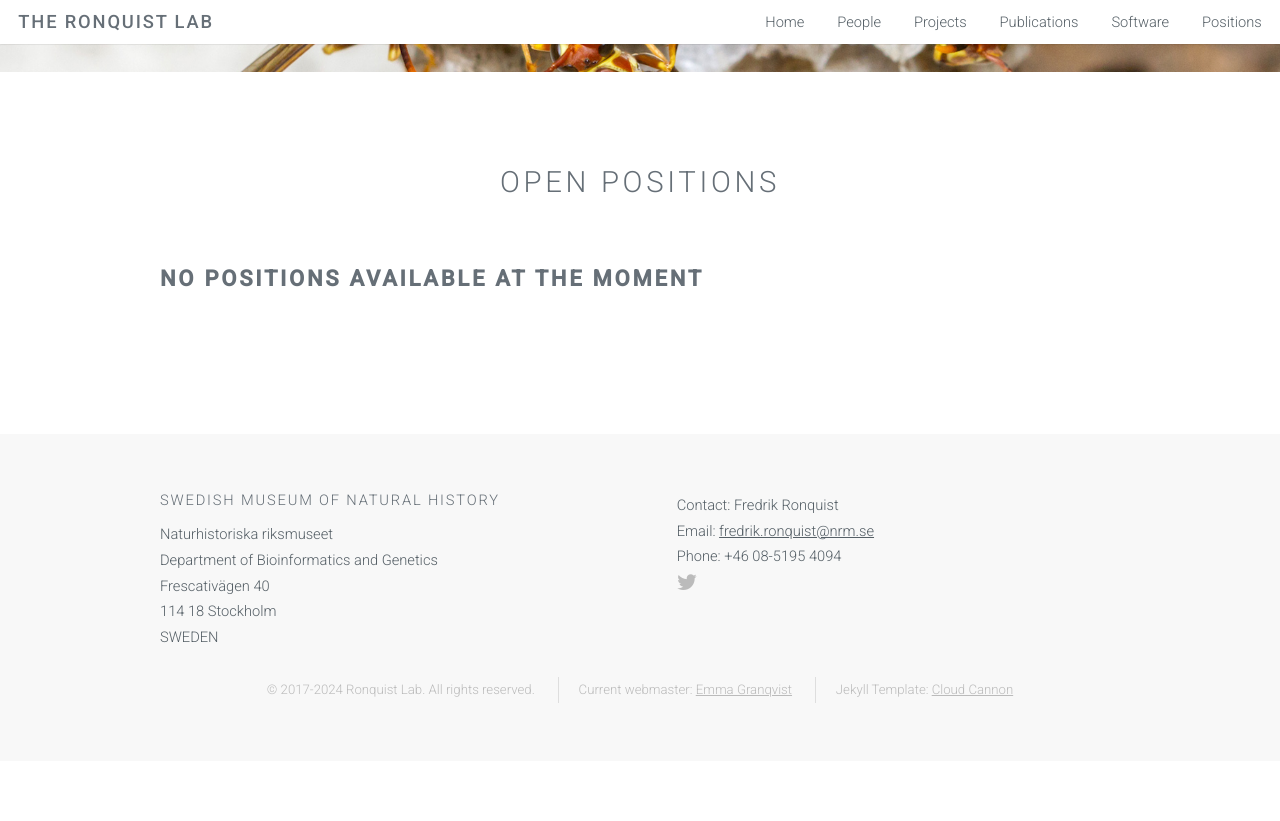
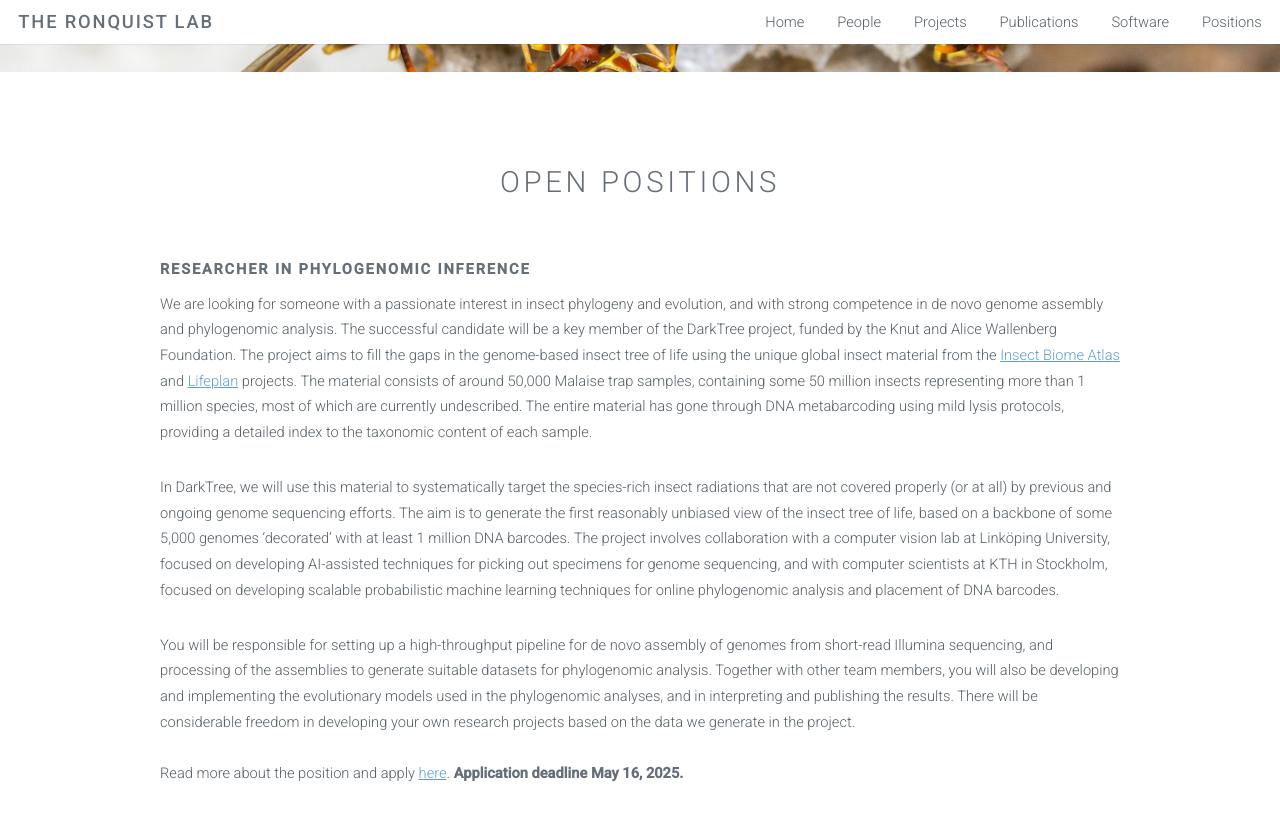
Before and after one commit to ronquistlab/ronquistlab.github.io, a Jekyll site: the page built from positions.html, in a window 1280 px wide and 900 px high, scrolled down 383 px. Shown: the top 821 px of the window. Built offline with Jekyll 4.4.1, drawn with Linux system fonts in a browser that asks for light colours; before the commit the page ends 1144 px from its top, so only the background shows below that.

Commit message:
Added position as researcher in insect phylogenomics

```diff
--- a/positions.html
+++ b/positions.html
@@ -10,12 +10,23 @@ layout: default
       </header>
       <div class="container">
 <!--  <div class="align-center"> -->
-<!--  Last updated: 19 February 2021 -->
+<!--  Last updated: 10 April 2024 -->
 <!--      </div> -->
 
 <!--      <br/><br/><br/>  -->
 
-    <h2><strong>No positions available at the moment</strong></h2>
+        <h1><strong>Researcher in phylogenomic inference</strong></h1>
+
+        <p> We are looking for someone with a passionate interest in insect phylogeny and evolution, and with strong competence in de novo genome assembly and phylogenomic analysis. The successful candidate will be a key member of the DarkTree project, funded by the Knut and Alice Wallenberg Foundation. The project aims to fill the gaps in the genome-based insect tree of life using the unique global insect material from the <a href="https://www.insectbiomeatlas.org/">Insect Biome Atlas</a> and <a href="https://www.helsinki.fi/en/projects/lifeplan">Lifeplan</a> projects. The material consists of around 50,000 Malaise trap samples, containing some 50 million insects representing more than 1 million species, most of which are currently undescribed. The entire material has gone through DNA metabarcoding using mild lysis protocols, providing a detailed index to the taxonomic content of each sample.
+
+        <p> In DarkTree, we will use this material to systematically target the species-rich insect radiations that are not covered properly (or at all) by previous and ongoing genome sequencing efforts. The aim is to generate the first reasonably unbiased view of the insect tree of life, based on a backbone of some 5,000 genomes ‘decorated’ with at least 1 million DNA barcodes. The project involves collaboration with a computer vision lab at Linköping University, focused on developing AI-assisted techniques for picking out specimens for genome sequencing, and with computer scientists at KTH in Stockholm, focused on developing scalable probabilistic machine learning techniques for online phylogenomic analysis and placement of DNA barcodes.
+
+        <p> You will be responsible for setting up a high-throughput pipeline for de novo assembly of genomes from short-read Illumina sequencing, and processing of the assemblies to generate suitable datasets for phylogenomic analysis. Together with other team members, you will also be developing and implementing the evolutionary models used in the phylogenomic analyses, and in interpreting and publishing the results. There will be considerable freedom in developing your own research projects based on the data we generate in the project.
+
+	    <br /><br />
+
+        Read more about the position and apply <a href="https://recruit.visma.com/spa/public/apply?guidAssignment=12b46c01-9af4-4ec4-b181-9dc224be598c&description=True">here</a>. <b>Application deadline May 16, 2025.</b>
+        </p>
 
         <br/><br/><br/>
 
```
